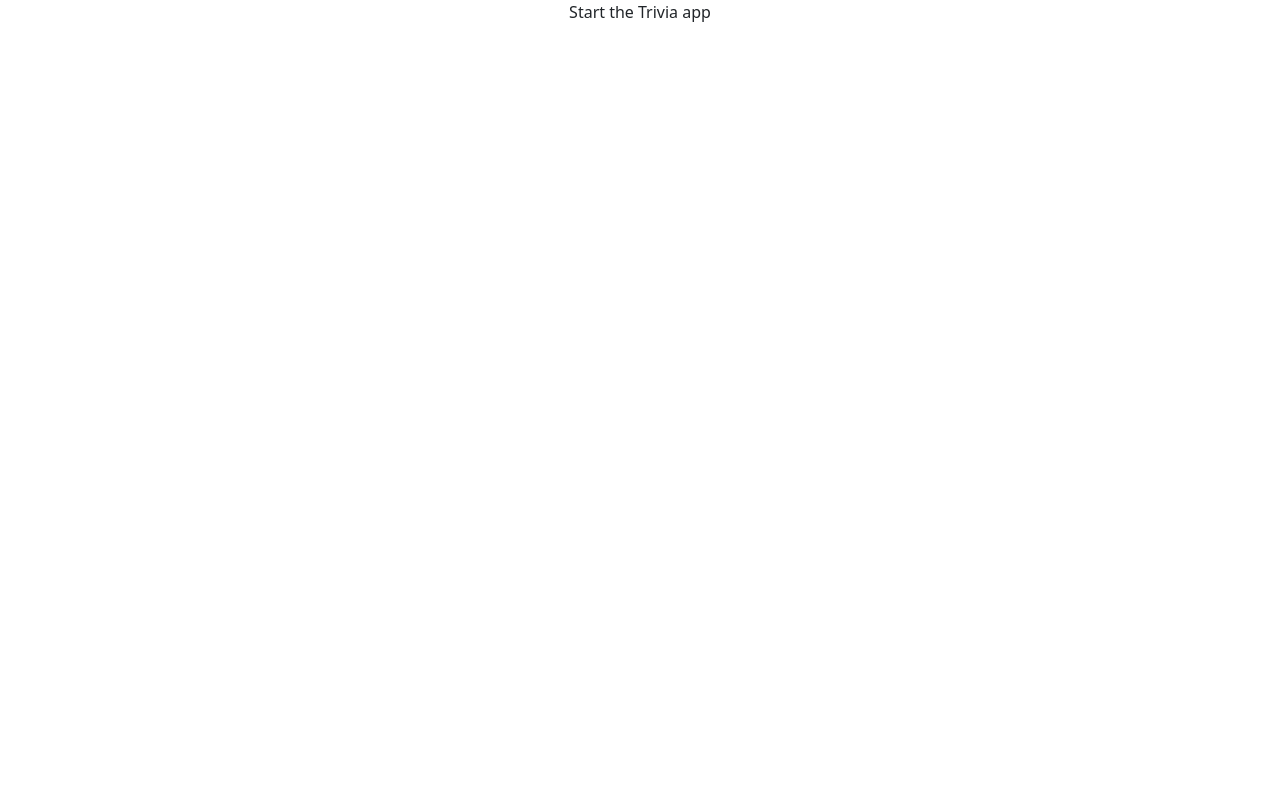
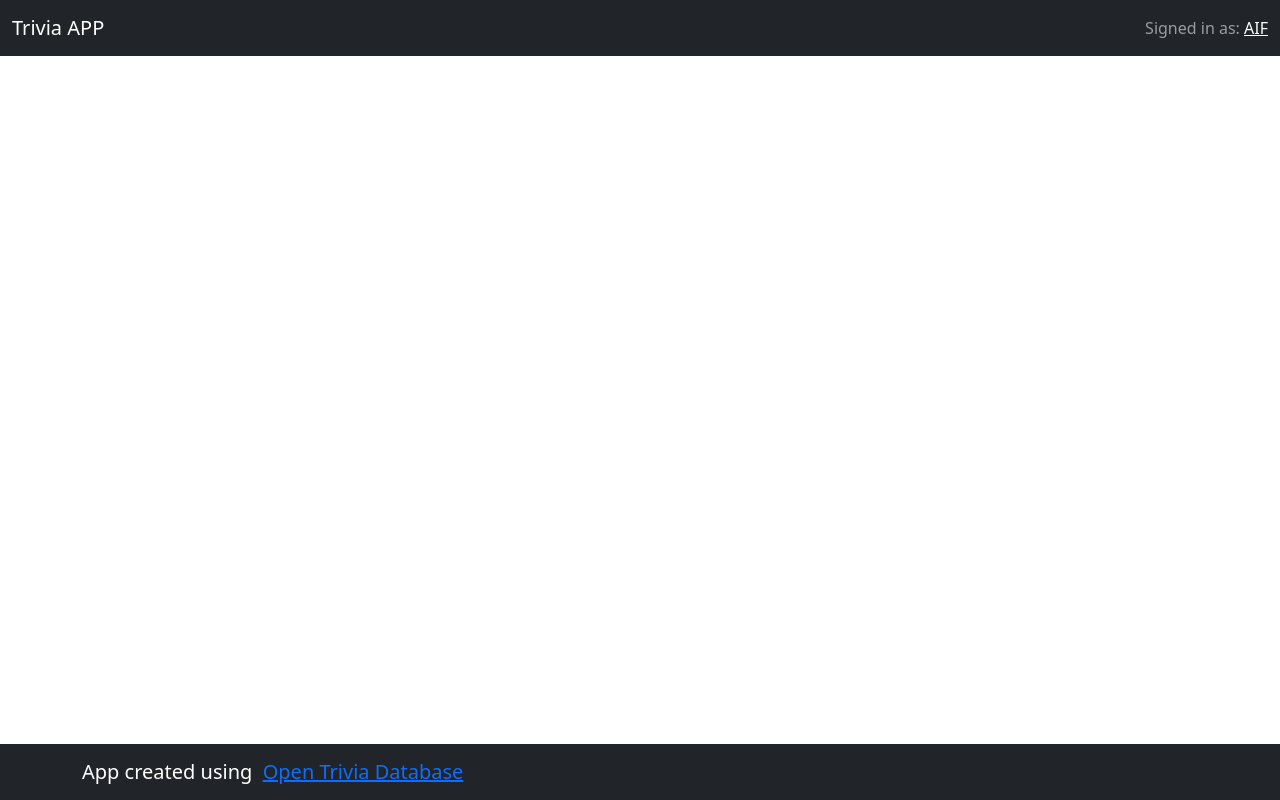
Before and after one commit to AvramIonel/trivia-otd, a React (Create React App) app: page /result in a window 1280 px wide. Built offline with nearby package versions, Linux system fonts and the light colour scheme.

Commit message:
Added header and footer

```diff
--- a/src/App.css
+++ b/src/App.css
@@ -1,10 +1,8 @@
 .App {
+  display: flex;
+  flex-direction: column;
   text-align: center;
-}
-
-.App-logo {
-  height: 40vmin;
-  pointer-events: none;
+  justify-content: center;
 }
 
 @media (prefers-reduced-motion: no-preference) {
--- a/src/App.js
+++ b/src/App.js
@@ -1,10 +1,53 @@
-
-import './App.css';
+import React, { useState } from "react";
+import {
+  BrowserRouter as Router,
+  Route,
+  Routes as Switch,
+} from "react-router-dom";
+import "./App.css";
+import Footer from "./components/footer/Footer";
+import Header from "./components/header/Header";
 
 function App() {
   return (
     <div className="App">
-      Start the Trivia app
+      <Router>
+        <Header />
+        {/* <Switch>
+          <Route
+            exact
+            path="/"
+            element={
+              <QuizForm
+                name={name}
+                setName={setName}
+                amount={setAmount}
+                type={setType}
+                fetchQuestions={fetchQuestions}
+              />
+            }
+          />
+          <Route
+            exact
+            path="/quiz"
+            element={
+              <Quiz
+                name={name}
+                questions={questions}
+                score={score}
+                setScore={setScore}
+                // setQuestions={setQuestions}
+              />
+            }
+          />
+          <Route
+            exact
+            path="/result"
+            element={<Result name={name} score={score} />}
+          />
+        </Switch> */}
+        <Footer />
+      </Router>
     </div>
   );
 }
--- a/src/components/footer/Footer.jsx
+++ b/src/components/footer/Footer.jsx
@@ -1,10 +1,19 @@
 import React from 'react'
+import { Navbar, Container } from "react-bootstrap";
 
 const Footer = () => {
   return (
-    <div>
-      with bootstrap and with refeneces to Open Trivia Database, my GitHub and Linkedin page
-    </div>
+    <Navbar expand="lg" variant="dark" bg="dark" fixed="bottom">
+      <Container>
+        <Navbar.Brand>
+          App created using {" "}
+          &nbsp;<a href="https://opentdb.com/" className="header-small-info">
+            {""}
+             Open Trivia Database
+          </a>
+        </Navbar.Brand>
+      </Container>
+    </Navbar>
   )
 }
 
--- a/src/components/header/Header.jsx
+++ b/src/components/header/Header.jsx
@@ -1,10 +1,29 @@
 import React from 'react'
+import { Navbar, Container } from "react-bootstrap";
+
 
 const Header = () => {
   return (
-    <div>
-      Header - i will use bootstrap - an logo and will contain the user and old score
-    </div>
+  //   <Navbar expand="lg" variant="light" bg="dark" fixed="top">
+  //   <Navbar.Brand>Trivia Tests</Navbar.Brand>
+  //   <Navbar.Toggle />
+  //   <Navbar.Collapse className="justify-content-end">
+  //     <Navbar.Text>
+  //       Signed in as: <a href="#login">AIF</a>
+  //     </Navbar.Text>
+  //   </Navbar.Collapse>
+  // </Navbar>
+  <Navbar variant='dark' bg='dark' fixed='top'>
+  <Container fluid>
+    <Navbar.Brand href="#home">Trivia APP</Navbar.Brand>
+    <Navbar.Toggle />
+    <Navbar.Collapse className="justify-content-end">
+      <Navbar.Text>
+        Signed in as: <a href="#login">AIF</a>
+      </Navbar.Text>
+    </Navbar.Collapse>
+  </Container>
+</Navbar>
   )
 }
 
```
